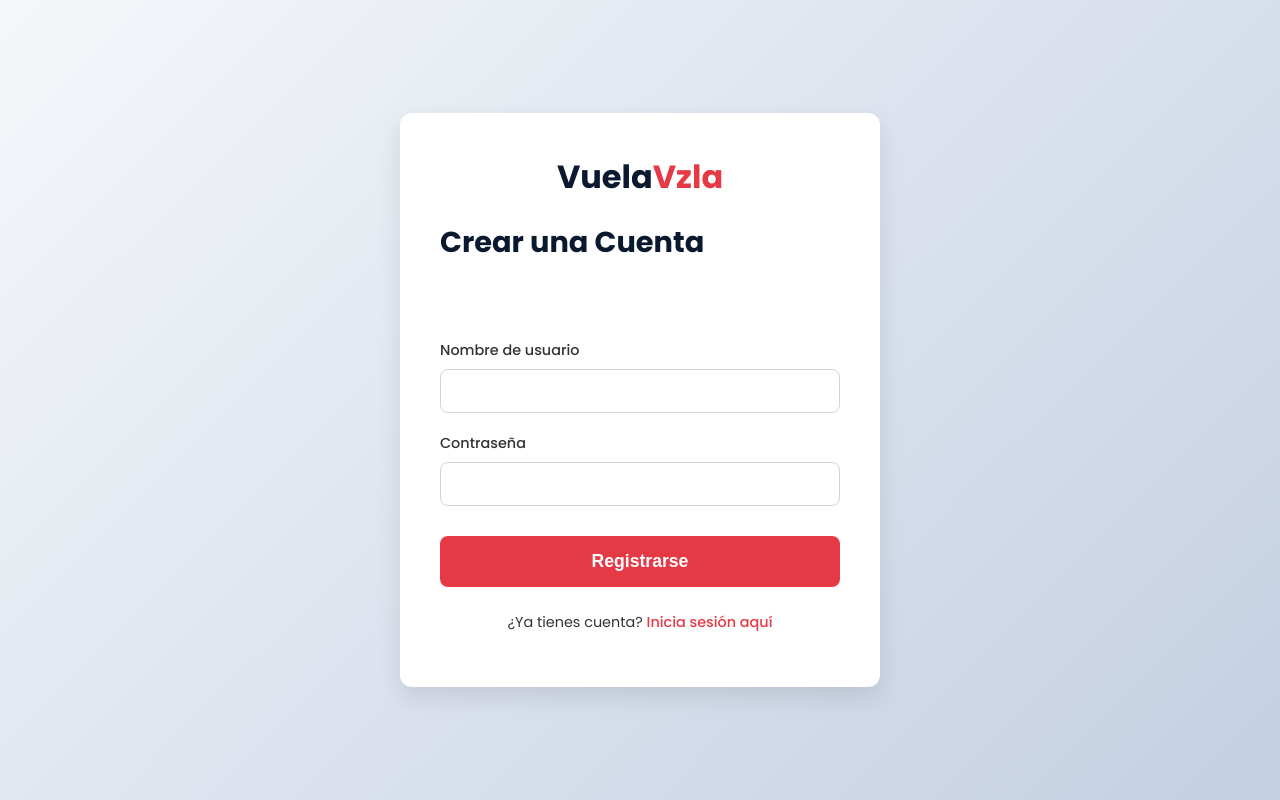
After one commit to Iverson-Vargas/proyecto-so, a PHP site: page /register.php in a window 1280 px wide. The commit adds this page. Run offline with PHP 8.4, Linux system fonts and the light colour scheme.

Commit message:
termine mi parte anthony

```diff
--- /dev/null
+++ b/assets/auth.css
@@ -0,0 +1,124 @@
+/* assets/auth.css */
+
+@import url('https://fonts.googleapis.com/css2?family=Poppins:wght@400;500;700&display=swap');
+
+:root {
+    --primary-dark-blue: #0a192f;
+    --primary-red: #e63946;
+    --light-grey: #f8f9fa;
+    --text-color: #333;
+    --white: #ffffff;
+    --border-color: #ced4da;
+}
+
+body {
+    font-family: 'Poppins', sans-serif;
+    margin: 0;
+    background: linear-gradient(135deg, #f5f7fa 0%, #c3cfe2 100%);
+    color: var(--text-color);
+}
+
+.auth-container {
+    display: flex;
+    justify-content: center;
+    align-items: center;
+    min-height: 100vh;
+    padding: 20px;
+    box-sizing: border-box;
+}
+
+.auth-form-container {
+    background: var(--white);
+    padding: 40px;
+    border-radius: 12px;
+    box-shadow: 0 10px 25px rgba(0, 0, 0, 0.1);
+    width: 100%;
+    max-width: 400px;
+    text-align: center;
+}
+
+.logo {
+    text-decoration: none;
+    font-size: 2rem;
+    font-weight: 700;
+    color: var(--primary-dark-blue);
+    margin-bottom: 20px;
+    display: inline-block;
+}
+
+.logo b {
+    color: var(--primary-red);
+}
+
+h2 {
+    margin-top: 0;
+    margin-bottom: 25px;
+    font-size: 1.8rem;
+    color: var(--primary-dark-blue);
+}
+
+form {
+    display: flex;
+    flex-direction: column;
+    text-align: left;
+}
+
+label {
+    margin-bottom: 8px;
+    font-weight: 500;
+    font-size: 0.9rem;
+}
+
+input[type="text"],
+input[type="password"] {
+    padding: 12px 15px;
+    margin-bottom: 20px;
+    border: 1px solid var(--border-color);
+    border-radius: 8px;
+    font-size: 1rem;
+    transition: border-color 0.3s, box-shadow 0.3s;
+}
+
+input[type="text"]:focus,
+input[type="password"]:focus {
+    outline: none;
+    border-color: var(--primary-red);
+    box-shadow: 0 0 0 3px rgba(230, 57, 70, 0.2);
+}
+
+button {
+    background-color: var(--primary-red);
+    color: var(--white);
+    border: none;
+    padding: 15px;
+    border-radius: 8px;
+    font-size: 1.1rem;
+    font-weight: 700;
+    cursor: pointer;
+    transition: background-color 0.3s;
+    margin-top: 10px;
+}
+
+button:hover {
+    background-color: #c12d38;
+}
+
+.switch-form-link {
+    margin-top: 25px;
+    font-size: 0.9rem;
+    text-align: center;
+}
+
+.switch-form-link a {
+    color: var(--primary-red);
+    font-weight: 500;
+    text-decoration: none;
+}
+
+.error-msg {
+    color: var(--primary-red);
+    font-weight: 500;
+    min-height: 20px;
+    margin-bottom: 15px;
+    text-align: center;
+}
--- /dev/null
+++ b/assets/auth.js
@@ -0,0 +1,49 @@
+// assets/auth.js
+
+document.addEventListener('DOMContentLoaded', () => {
+    const loginForm = document.getElementById('login-form');
+    const registerForm = document.getElementById('register-form');
+    const msgElement = document.getElementById('auth-msg');
+
+    // --- Lógica de Inicio de Sesión ---
+    if (loginForm) {
+        loginForm.addEventListener('submit', (e) => {
+            e.preventDefault();
+            const user = document.getElementById('login-user').value;
+            const pass = document.getElementById('login-pass').value;
+            msgElement.textContent = ''; // Limpiar mensaje
+
+            if (localStorage.getItem(user) && localStorage.getItem(user) === pass) {
+                // Éxito: Guardar en sessionStorage y redirigir
+                sessionStorage.setItem('currentUser', user);
+                window.location.href = 'index.php'; // Redirigir a la página principal
+            } else {
+                // Error
+                msgElement.textContent = 'Usuario o contraseña incorrectos.';
+            }
+        });
+    }
+
+    // --- Lógica de Registro ---
+    if (registerForm) {
+        registerForm.addEventListener('submit', (e) => {
+            e.preventDefault();
+            const user = document.getElementById('register-user').value;
+            const pass = document.getElementById('register-pass').value;
+            msgElement.textContent = ''; // Limpiar mensaje
+
+            if (!user || !pass) {
+                msgElement.textContent = 'Por favor, completa todos los campos.';
+                return;
+            }
+
+            if (localStorage.getItem(user)) {
+                msgElement.textContent = 'El nombre de usuario ya existe.';
+            } else {
+                localStorage.setItem(user, pass);
+                alert('¡Registro exitoso! Serás redirigido para iniciar sesión.');
+                window.location.href = 'login.php'; // Redirigir a la página de login
+            }
+        });
+    }
+});
--- /dev/null
+++ b/register.php
@@ -0,0 +1,32 @@
+<!DOCTYPE html>
+<html lang="es">
+<head>
+    <meta charset="UTF-8">
+    <meta name="viewport" content="width=device-width, initial-scale=1.0">
+    <title>Registro - VuelaVzla</title>
+    <link rel="stylesheet" href="assets/auth.css">
+</head>
+<body>
+    <div class="auth-container">
+        <div class="auth-form-container">
+            <a href="index.php" class="logo">Vuela<b>Vzla</b></a>
+
+            <form id="register-form">
+                <h2>Crear una Cuenta</h2>
+                <p id="auth-msg" class="error-msg"></p>
+                <label for="register-user">Nombre de usuario</label>
+                <input type="text" id="register-user" required>
+
+                <label for="register-pass">Contraseña</label>
+                <input type="password" id="register-pass" required>
+
+                <button type="submit">Registrarse</button>
+
+                <p class="switch-form-link">¿Ya tienes cuenta? <a href="login.php">Inicia sesión aquí</a></p>
+            </form>
+        </div>
+    </div>
+
+    <script src="assets/auth.js"></script>
+</body>
+</html>
```
Also changed, not shown: assets/diseño.css (+5 -5 lines), assets/funciones.js (+159 -131 lines), index.php (+0 -23 lines), login.php (added, +32 -0 lines).
